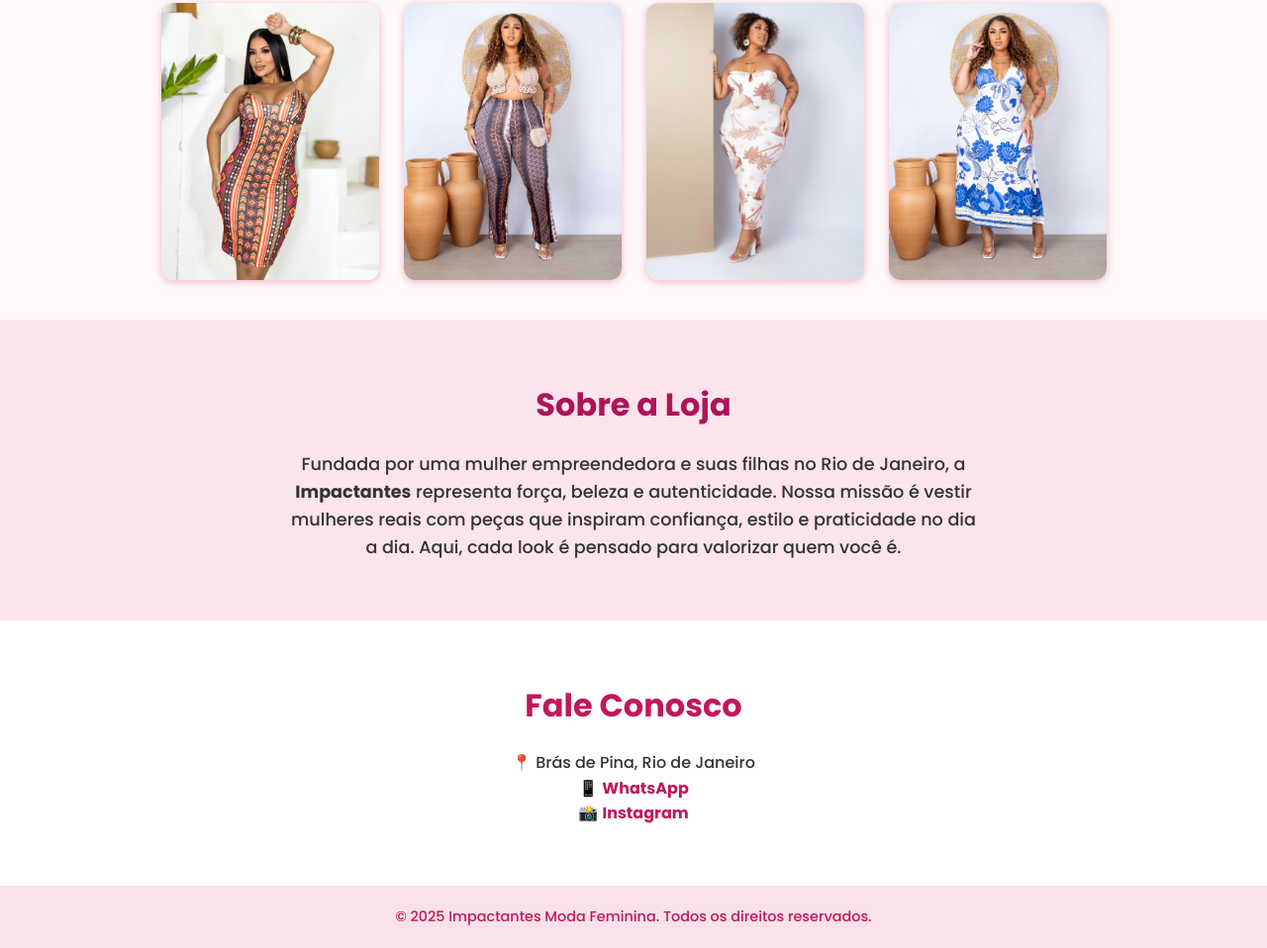
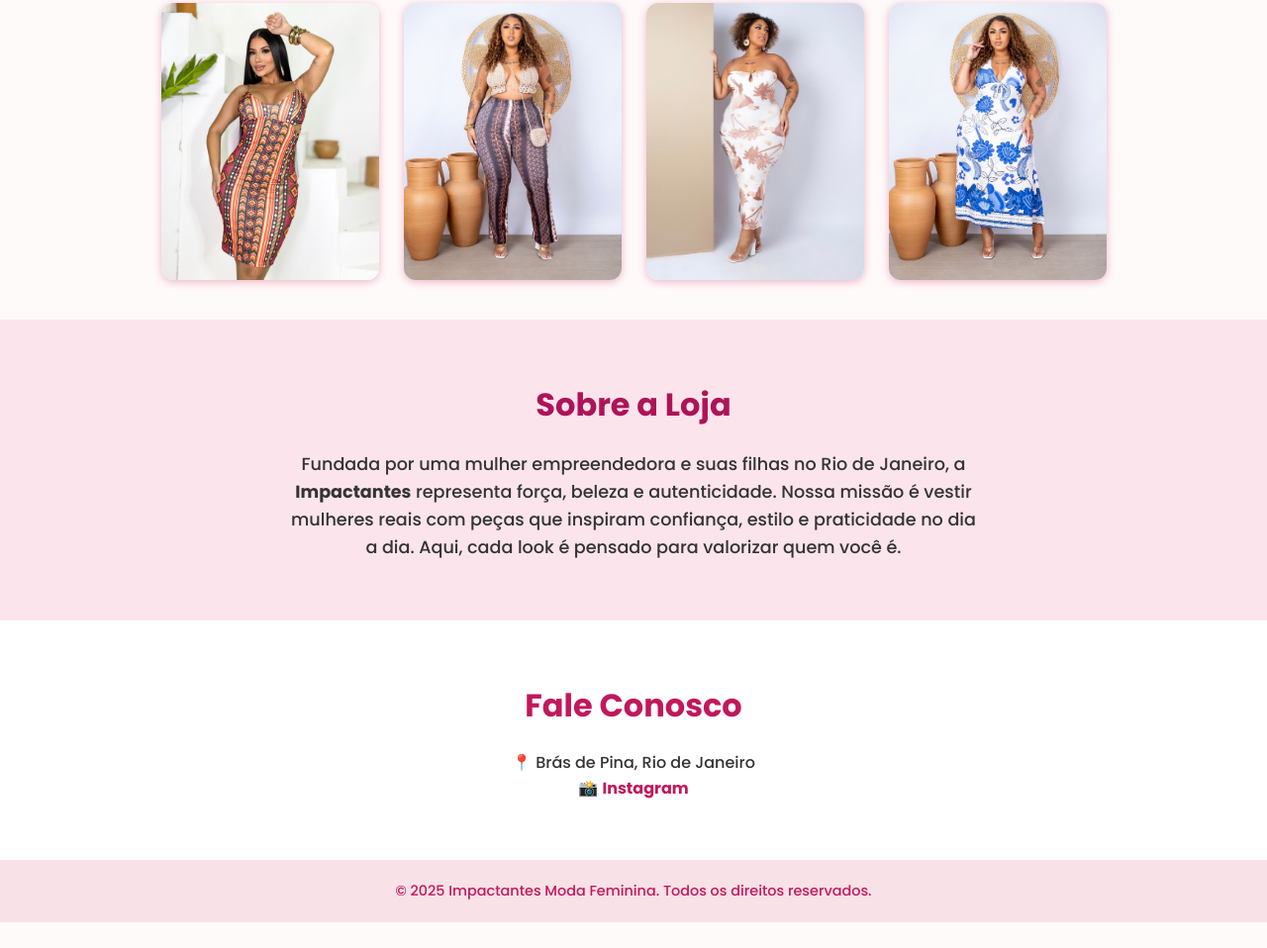
Before and after one commit to raphaellacostaa/site-impactantes, a plain HTML site: page index.html/index.html in a window 1280 px wide. Shown: the part 1052-2010 px from the top of the page at 99% size. After the commit the page ends 1984 px from the top, so only its background shows below. Drawn offline with Linux system fonts and the light colour scheme.

Commit message:
Primeiro commit

```diff
--- a/index.html/index.html
+++ b/index.html/index.html
@@ -54,9 +54,10 @@
   <section id="contato">
     <h2>Fale Conosco</h2>
     <p>📍 Brás de Pina, Rio de Janeiro<br />
-    📱 <a href="https://wa.me/5521999999999" target="_blank">WhatsApp</a><br />
     📸 <a href="https://instagram.com/impac.tantes" target="_blank">Instagram</a></p>
   </section>
+
+
 
   <footer>
     <p>&copy; 2025 Impactantes Moda Feminina. Todos os direitos reservados.</p>
```
